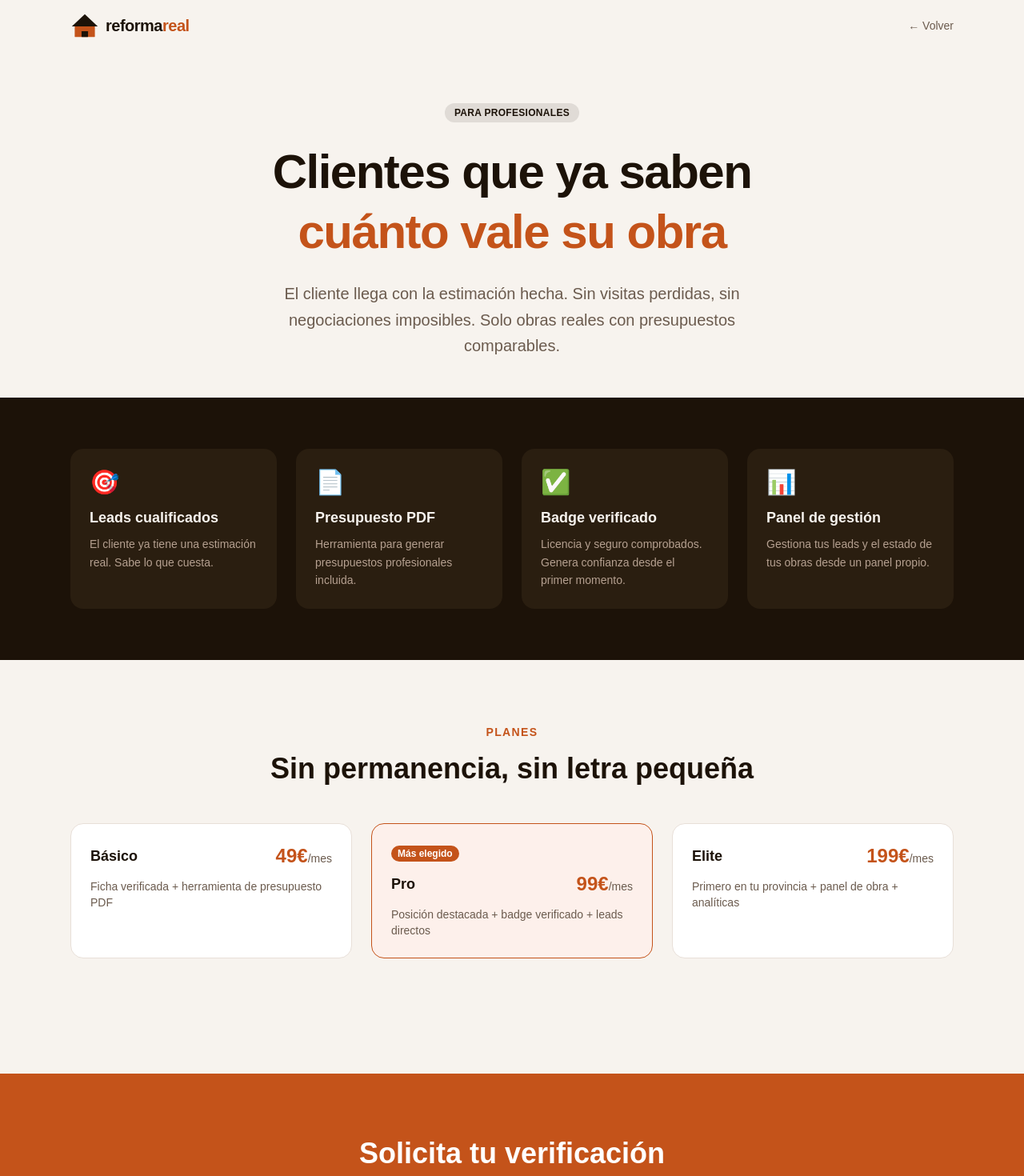
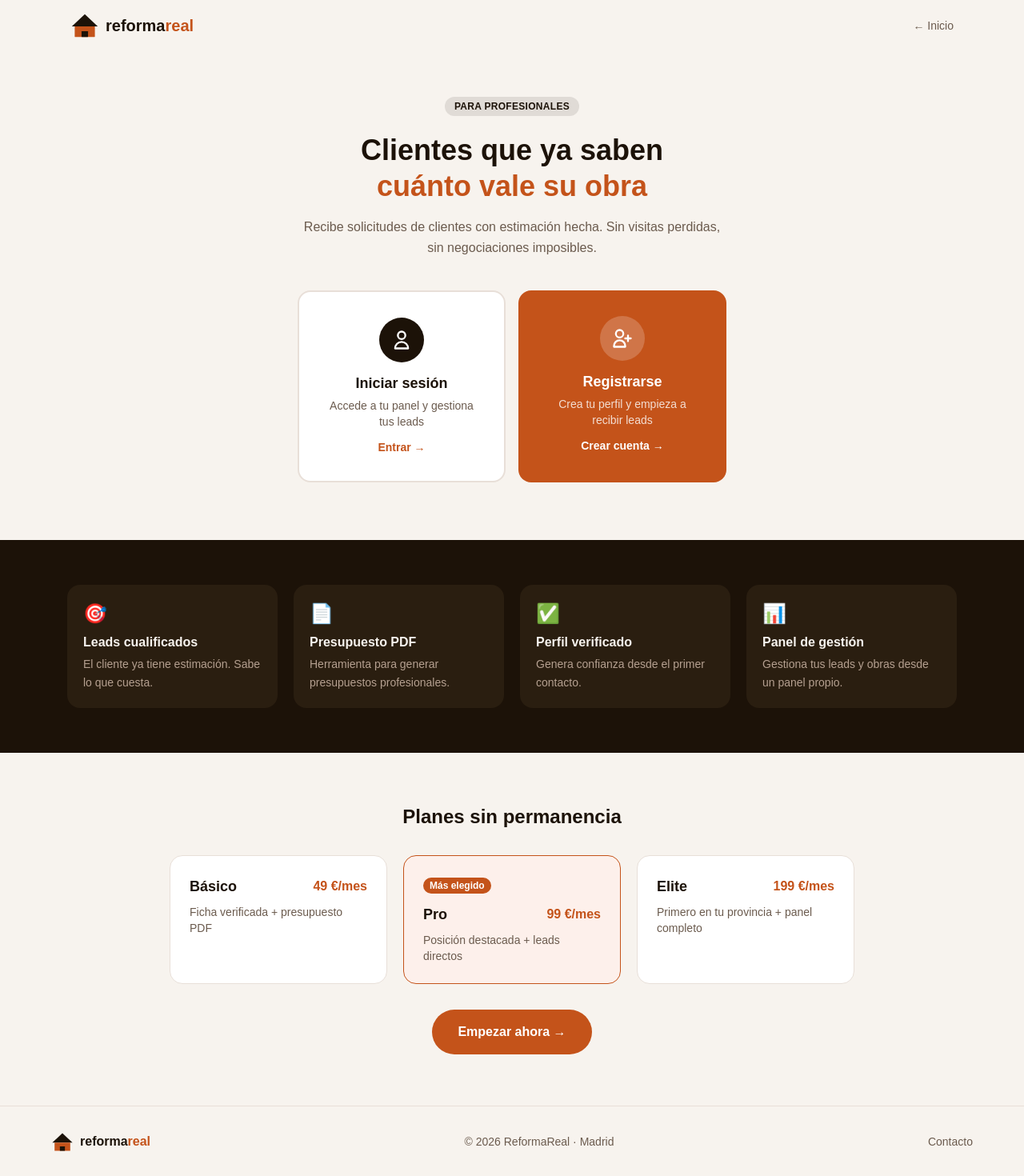
Before and after one commit to jesuspolonio14-prog/reformareal, a Next.js app: page /reformistas in a window 1280 px wide. Shown: the top 1470 px of the page at 80% size. Built offline with nearby package versions, Linux system fonts and the light colour scheme; no server answers.

Commit message:
reformistas: hub login/registro + quitar verificacion

```diff
--- a/app/panel/page.tsx
+++ b/app/panel/page.tsx
@@ -49,14 +49,9 @@ export default async function Panel() {
             <h1 className="text-3xl font-black">Hola, {perfil?.nombre ?? 'reformista'} 👋</h1>
             <p className="text-[#6B5B4E] mt-1">{perfil?.ciudad} · {perfil?.plan ?? 'Básico'}</p>
           </div>
-          {!perfil?.verificado && (
-            <div className="bg-amber-50 border border-amber-200 text-amber-700 text-sm rounded-xl px-4 py-3 max-w-xs">
-              ⏳ Tu perfil está pendiente de verificación. Te avisaremos en 48 h.
-            </div>
-          )}
-          {perfil?.verificado && (
+            {perfil?.plan_pagado && (
             <div className="bg-green-50 border border-green-200 text-green-700 text-sm rounded-xl px-4 py-3">
-              ✅ Perfil verificado
+              ✅ Plan {perfil?.plan} activo
             </div>
           )}
         </div>
--- a/app/reformistas/page.tsx
+++ b/app/reformistas/page.tsx
@@ -1,57 +1,96 @@
 import type { Metadata } from 'next'
 import Image from 'next/image'
-import FormReformista from './FormReformista'
 
 export const metadata: Metadata = {
-  title: 'Únete como reformista — ReformaReal',
-  description: 'Accede a clientes que ya conocen el precio de su reforma. Perfil verificado, leads cualificados, herramienta de presupuesto incluida.',
+  title: 'Área de reformistas — ReformaReal',
+  description: 'Accede a tu panel o regístrate para recibir leads cualificados de clientes que ya conocen el precio de su reforma.',
 }
+
+const planes = [
+  { nombre: 'Básico',  precio: '49 €/mes',  desc: 'Ficha verificada + presupuesto PDF' },
+  { nombre: 'Pro',     precio: '99 €/mes',  desc: 'Posición destacada + leads directos', popular: true },
+  { nombre: 'Elite',   precio: '199 €/mes', desc: 'Primero en tu provincia + panel completo' },
+]
 
 export default function Reformistas() {
   return (
     <main className="min-h-screen bg-[#F7F3EE] text-[#1C1208]">
 
       {/* NAV */}
-      <nav className="flex justify-between items-center px-6 py-4 max-w-6xl mx-auto">
+      <nav className="flex justify-between items-center px-4 sm:px-6 py-4 max-w-6xl mx-auto">
         <a href="/" className="flex items-center gap-2">
           <Image src="/logo-rr.svg" alt="ReformaReal" width={36} height={32} priority />
-          <span className="text-xl font-bold tracking-tight">
-            reforma<span className="text-[#C4531A]">real</span>
-          </span>
+          <span className="text-xl font-bold">reforma<span className="text-[#C4531A]">real</span></span>
         </a>
         <a href="/" className="text-sm text-[#6B5B4E] hover:text-[#1C1208] transition-colors">
-          ← Volver
+          ← Inicio
         </a>
       </nav>
 
       {/* HERO */}
-      <section className="max-w-4xl mx-auto px-6 pt-16 pb-12 text-center">
-        <div className="inline-block bg-[#1C1208]/10 text-[#1C1208] text-xs font-semibold px-3 py-1 rounded-full mb-6 tracking-wide uppercase">
+      <section className="max-w-xl mx-auto px-5 pt-14 pb-6 text-center">
+        <div className="inline-block bg-[#1C1208]/10 text-[#1C1208] text-xs font-semibold px-3 py-1 rounded-full mb-5 tracking-wide uppercase">
           Para profesionales
         </div>
-        <h1 className="text-4xl md:text-6xl font-black leading-tight mb-6 tracking-tight">
+        <h1 className="text-3xl sm:text-4xl font-black leading-tight mb-4">
           Clientes que ya saben<br />
           <span className="text-[#C4531A]">cuánto vale su obra</span>
         </h1>
-        <p className="text-xl text-[#6B5B4E] max-w-2xl mx-auto leading-relaxed">
-          El cliente llega con la estimación hecha. Sin visitas perdidas, sin negociaciones imposibles.
-          Solo obras reales con presupuestos comparables.
+        <p className="text-[#6B5B4E] leading-relaxed mb-10">
+          Recibe solicitudes de clientes con estimación hecha. Sin visitas perdidas, sin negociaciones imposibles.
         </p>
+
+        {/* ACCESO / REGISTRO */}
+        <div className="grid grid-cols-1 sm:grid-cols-2 gap-4 mb-12">
+          {/* LOGIN */}
+          <a
+            href="/login"
+            className="flex flex-col items-center gap-3 bg-white border-2 border-[#E8DFD8] rounded-2xl p-8 hover:border-[#1C1208] transition-colors group"
+          >
+            <div className="w-14 h-14 bg-[#1C1208] rounded-full flex items-center justify-center group-hover:bg-[#C4531A] transition-colors">
+              <svg className="w-7 h-7 text-white" fill="none" viewBox="0 0 24 24" stroke="currentColor" strokeWidth={2}>
+                <path strokeLinecap="round" strokeLinejoin="round" d="M16 7a4 4 0 11-8 0 4 4 0 018 0zM12 14a7 7 0 00-7 7h14a7 7 0 00-7-7z" />
+              </svg>
+            </div>
+            <div>
+              <p className="font-black text-lg">Iniciar sesión</p>
+              <p className="text-sm text-[#6B5B4E] mt-1">Accede a tu panel y gestiona tus leads</p>
+            </div>
+            <span className="text-sm font-semibold text-[#C4531A]">Entrar →</span>
+          </a>
+
+          {/* REGISTRO */}
+          <a
+            href="/registro"
+            className="flex flex-col items-center gap-3 bg-[#C4531A] rounded-2xl p-8 hover:bg-[#A84414] transition-colors group"
+          >
+            <div className="w-14 h-14 bg-white/20 rounded-full flex items-center justify-center">
+              <svg className="w-7 h-7 text-white" fill="none" viewBox="0 0 24 24" stroke="currentColor" strokeWidth={2}>
+                <path strokeLinecap="round" strokeLinejoin="round" d="M18 9v3m0 0v3m0-3h3m-3 0h-3m-2-5a4 4 0 11-8 0 4 4 0 018 0zM3 20a6 6 0 0112 0v1H3v-1z" />
+              </svg>
+            </div>
+            <div className="text-white">
+              <p className="font-black text-lg">Registrarse</p>
+              <p className="text-sm text-white/80 mt-1">Crea tu perfil y empieza a recibir leads</p>
+            </div>
+            <span className="text-sm font-semibold text-white">Crear cuenta →</span>
+          </a>
+        </div>
       </section>
 
       {/* VENTAJAS */}
-      <section className="bg-[#1C1208] text-[#F7F3EE] py-16">
-        <div className="max-w-6xl mx-auto px-6">
-          <div className="grid md:grid-cols-4 gap-6">
+      <section className="bg-[#1C1208] text-[#F7F3EE] py-14">
+        <div className="max-w-6xl mx-auto px-5">
+          <div className="grid sm:grid-cols-2 md:grid-cols-4 gap-5">
             {[
-              { icon: '🎯', title: 'Leads cualificados', desc: 'El cliente ya tiene una estimación real. Sabe lo que cuesta.' },
-              { icon: '📄', title: 'Presupuesto PDF', desc: 'Herramienta para generar presupuestos profesionales incluida.' },
-              { icon: '✅', title: 'Badge verificado', desc: 'Licencia y seguro comprobados. Genera confianza desde el primer momento.' },
-              { icon: '📊', title: 'Panel de gestión', desc: 'Gestiona tus leads y el estado de tus obras desde un panel propio.' },
+              { icon: '🎯', title: 'Leads cualificados', desc: 'El cliente ya tiene estimación. Sabe lo que cuesta.' },
+              { icon: '📄', title: 'Presupuesto PDF', desc: 'Herramienta para generar presupuestos profesionales.' },
+              { icon: '✅', title: 'Perfil verificado', desc: 'Genera confianza desde el primer contacto.' },
+              { icon: '📊', title: 'Panel de gestión', desc: 'Gestiona tus leads y obras desde un panel propio.' },
             ].map((v) => (
-              <div key={v.title} className="bg-[#2A1E10] rounded-2xl p-6">
-                <div className="text-3xl mb-3">{v.icon}</div>
-                <h3 className="font-bold text-lg mb-2">{v.title}</h3>
+              <div key={v.title} className="bg-[#2A1E10] rounded-2xl p-5">
+                <div className="text-2xl mb-2">{v.icon}</div>
+                <h3 className="font-bold mb-1">{v.title}</h3>
                 <p className="text-[#B5A090] text-sm leading-relaxed">{v.desc}</p>
               </div>
             ))}
@@ -60,62 +99,43 @@ export default function Reformistas() {
       </section>
 
       {/* PLANES */}
-      <section className="py-20 max-w-6xl mx-auto px-6">
-        <p className="text-[#C4531A] text-sm font-semibold uppercase tracking-widest mb-4 text-center">Planes</p>
-        <h2 className="text-3xl md:text-4xl font-black mb-12 text-center">Sin permanencia, sin letra pequeña</h2>
-        <div className="grid md:grid-cols-3 gap-6 mb-16">
-          {[
-            { plan: 'Básico', price: '49€', desc: 'Ficha verificada + herramienta de presupuesto PDF', destacado: false },
-            { plan: 'Pro', price: '99€', desc: 'Posición destacada + badge verificado + leads directos', destacado: true },
-            { plan: 'Elite', price: '199€', desc: 'Primero en tu provincia + panel de obra + analíticas', destacado: false },
-          ].map((p) => (
+      <section className="py-16 max-w-4xl mx-auto px-5">
+        <h2 className="text-2xl font-black text-center mb-8">Planes sin permanencia</h2>
+        <div className="grid sm:grid-cols-3 gap-5">
+          {planes.map((p) => (
             <div
-              key={p.plan}
-              className={`rounded-2xl p-6 border ${p.destacado ? 'border-[#C4531A] bg-[#FDF0EB]' : 'border-[#E8DFD8] bg-white'}`}
+              key={p.nombre}
+              className={`rounded-2xl p-6 border ${p.popular ? 'border-[#C4531A] bg-[#FDF0EB]' : 'border-[#E8DFD8] bg-white'}`}
             >
-              {p.destacado && (
+              {p.popular && (
                 <span className="text-xs bg-[#C4531A] text-white px-2 py-0.5 rounded-full font-semibold mb-3 inline-block">
                   Más elegido
                 </span>
               )}
-              <div className="flex justify-between items-center mb-3">
-                <span className="font-bold text-lg">{p.plan}</span>
-                <span className="text-2xl font-black text-[#C4531A]">
-                  {p.price}<span className="text-sm font-normal text-[#6B5B4E]">/mes</span>
-                </span>
+              <div className="flex justify-between items-center mb-2">
+                <span className="font-bold text-lg">{p.nombre}</span>
+                <span className="font-black text-[#C4531A]">{p.precio}</span>
               </div>
               <p className="text-sm text-[#6B5B4E]">{p.desc}</p>
             </div>
           ))}
         </div>
-      </section>
-
-      {/* FORMULARIO */}
-      <section className="bg-[#C4531A] py-20 px-6">
-        <div className="max-w-xl mx-auto text-center mb-10">
-          <h2 className="text-3xl md:text-4xl font-black text-white mb-4">
-            Solicita tu verificación
-          </h2>
-          <p className="text-white/80">
-            Rellena el formulario y te contactamos en menos de 48 horas para revisar tu perfil y activar tu cuenta.
-          </p>
-        </div>
-        <FormReformista />
+        <p className="text-center mt-8">
+          <a href="/registro" className="inline-block bg-[#C4531A] text-white px-8 py-4 rounded-full font-bold hover:bg-[#A84414] transition-colors">
+            Empezar ahora →
+          </a>
+        </p>
       </section>
 
       {/* FOOTER */}
-      <footer className="border-t border-[#E8DFD8] py-10 px-6">
-        <div className="max-w-6xl mx-auto flex flex-col md:flex-row justify-between items-center gap-4">
+      <footer className="border-t border-[#E8DFD8] py-8 px-5">
+        <div className="max-w-6xl mx-auto flex flex-col sm:flex-row justify-between items-center gap-3">
           <a href="/" className="flex items-center gap-2">
             <Image src="/logo-rr.svg" alt="ReformaReal" width={28} height={25} />
-            <span className="text-xl font-bold">reforma<span className="text-[#C4531A]">real</span></span>
+            <span className="font-bold">reforma<span className="text-[#C4531A]">real</span></span>
           </a>
           <p className="text-sm text-[#6B5B4E]">© 2026 ReformaReal · Madrid</p>
-          <div className="flex gap-6 text-sm text-[#6B5B4E]">
-            <a href="#" className="hover:text-[#1C1208] transition-colors">Privacidad</a>
-            <a href="#" className="hover:text-[#1C1208] transition-colors">Términos</a>
-            <a href="mailto:reformarealsoporte@gmail.com" className="hover:text-[#1C1208] transition-colors">Contacto</a>
-          </div>
+          <a href="mailto:reformarealsoporte@gmail.com" className="text-sm text-[#6B5B4E] hover:text-[#1C1208]">Contacto</a>
         </div>
       </footer>
 
```
